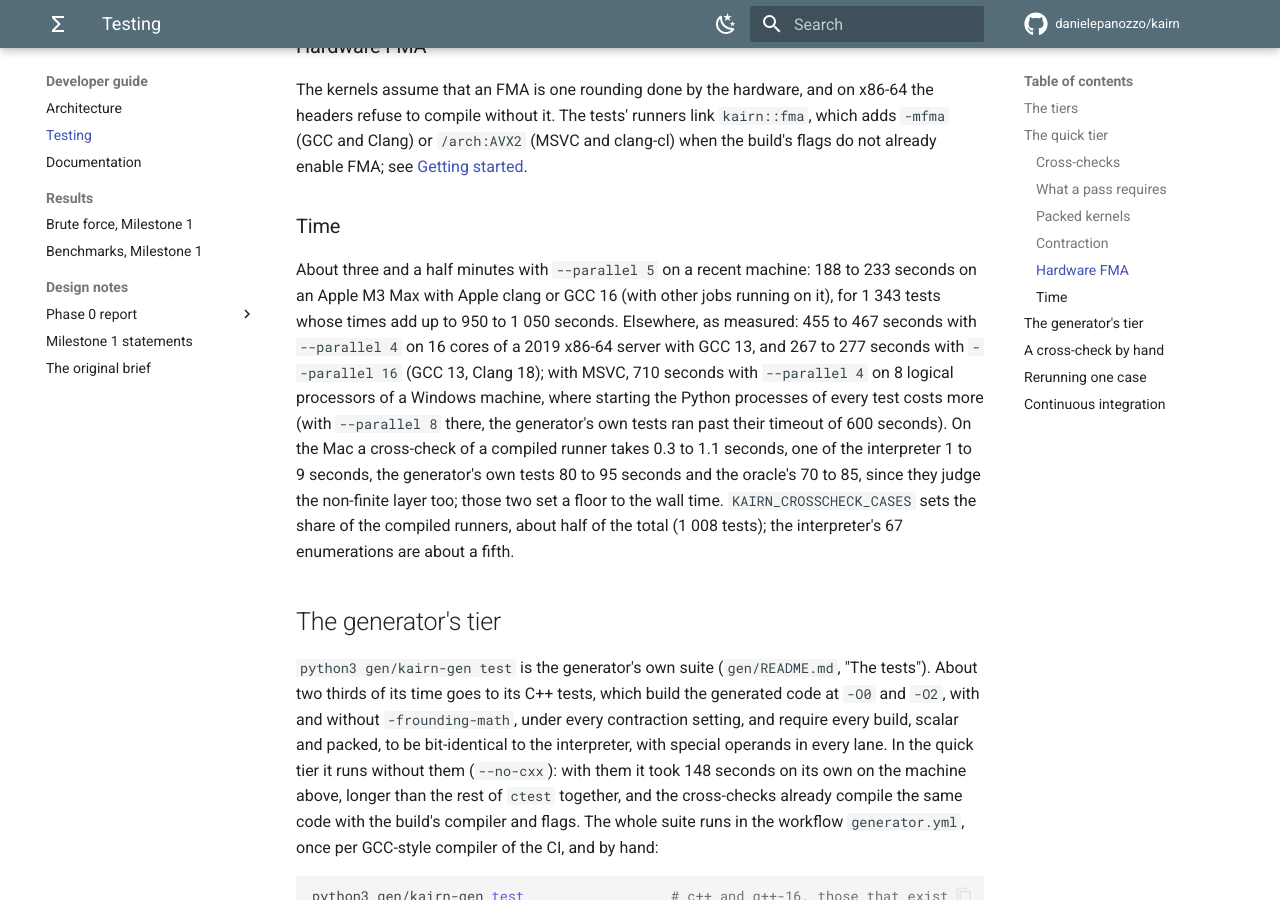
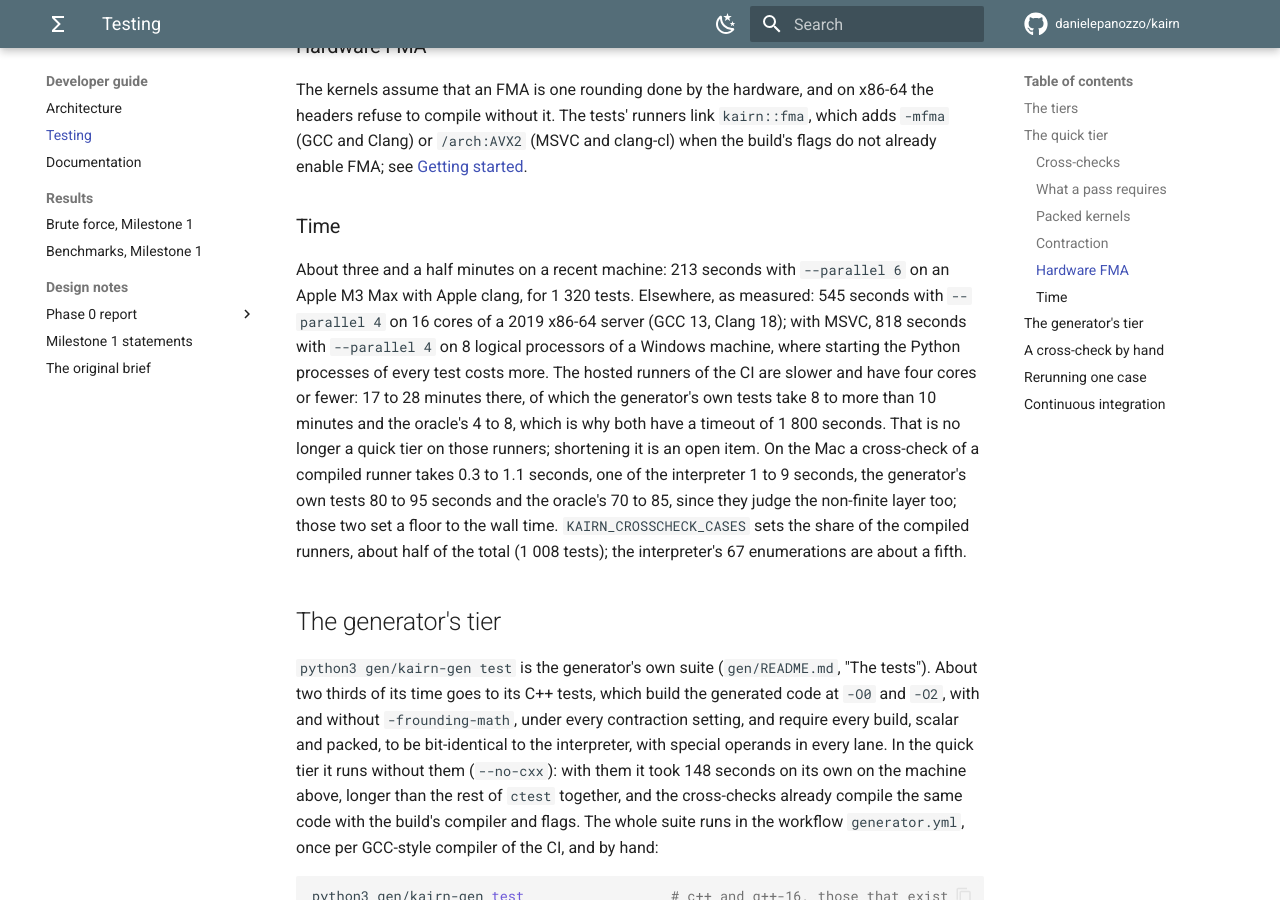
Before and after one commit to danielepanozzo/kairn, an MkDocs documentation site: the page built from docs/developer/testing.md, in a window 1280 px wide and 900 px high, scrolled down 9467 px. Built offline with MkDocs 1.6.1 and Material for MkDocs 9.7.7, drawn with Linux system fonts in a browser that asks for light colours; comment, search, counter and statistics services are not loaded.

Commit message:
CI: the hosted image's clang-cl with its newer standard library; longer limits for the two slow tests
The hosted Windows image now ships a standard library that refuses the clang-cl of the same
image (error STL1000, Clang 22 expected, 20.1 installed): the job sets the library's own switch.
On the hosted runners the generator's tests and the oracle's take 8 to more than 10 minutes and
4 to 8 minutes since the kernels of the non-finite layer were added, against two minutes on a
workstation: their timeouts go from 600 to 1800 seconds and the job's from 30 to 60 minutes.

Co-Authored-By: Claude Fable 5.2 <noreply@anthropic.com>
Claude-Session: https://claude.ai/code/session_01ULwCxzT6Dhw9xUiTw8mJz1

```diff
--- a/docs/developer/testing.md
+++ b/docs/developer/testing.md
@@ -251,13 +251,14 @@ Clang) or `/arch:AVX2` (MSVC and clang-cl) when the build's flags do not already
 
 ### Time
 
-About three and a half minutes with `--parallel 5` on a recent machine: 188 to 233 seconds on an
-Apple M3 Max with Apple clang or GCC 16 (with other jobs running on it), for 1 343 tests whose
-times add up to 950 to 1 050 seconds. Elsewhere, as measured: 455 to 467 seconds with
-`--parallel 4` on 16 cores of a 2019 x86-64 server with GCC 13, and 267 to 277 seconds with
-`--parallel 16` (GCC 13, Clang 18); with MSVC, 710 seconds with `--parallel 4` on 8 logical
-processors of a Windows machine, where starting the Python processes of every test costs more
-(with `--parallel 8` there, the generator's own tests ran past their timeout of 600 seconds). On
+About three and a half minutes on a recent machine: 213 seconds with `--parallel 6` on an Apple
+M3 Max with Apple clang, for 1 320 tests. Elsewhere, as measured: 545 seconds with `--parallel 4`
+on 16 cores of a 2019 x86-64 server (GCC 13, Clang 18); with MSVC, 818 seconds with `--parallel 4`
+on 8 logical processors of a Windows machine, where starting the Python processes of every test
+costs more. The hosted runners of the CI are slower and have four cores or fewer: 17 to 28
+minutes there, of which the generator's own tests take 8 to more than 10 minutes and the oracle's
+4 to 8, which is why both have a timeout of 1 800 seconds. That is no longer a quick tier on
+those runners; shortening it is an open item. On
 the Mac a cross-check of a compiled runner takes 0.3 to 1.1 seconds, one of the interpreter 1 to
 9 seconds, the generator's own tests 80 to 95 seconds and the oracle's 70 to 85, since they judge
 the non-finite layer too; those two set a floor to the wall time. `KAIRN_CROSSCHECK_CASES` sets
```
Also changed, not shown: 2 other files.
